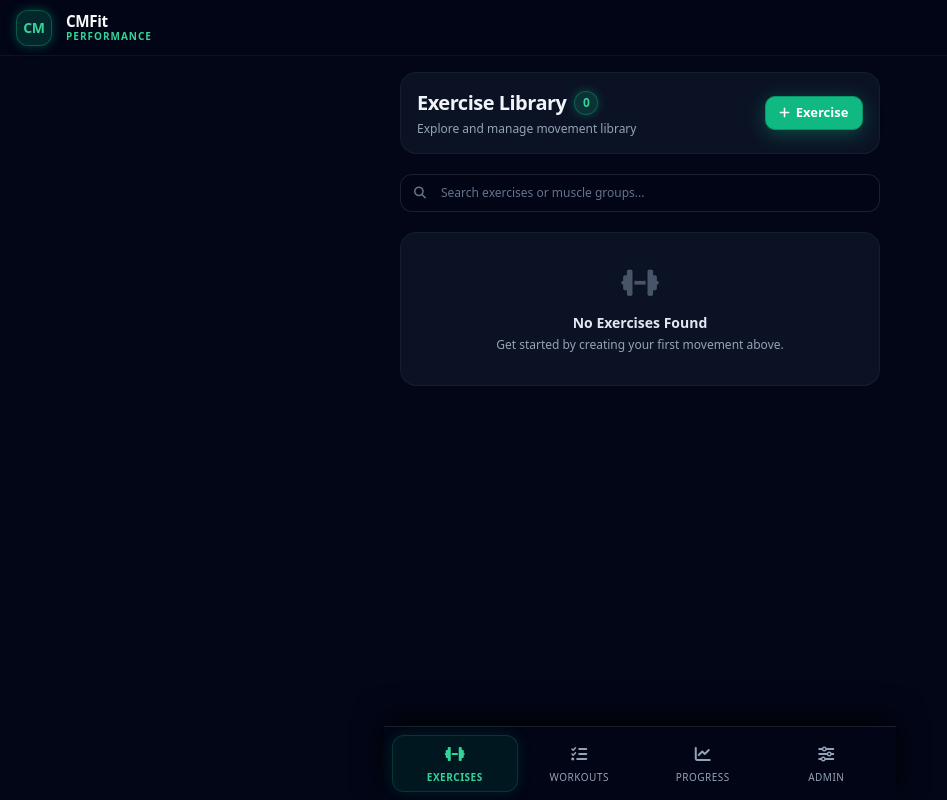
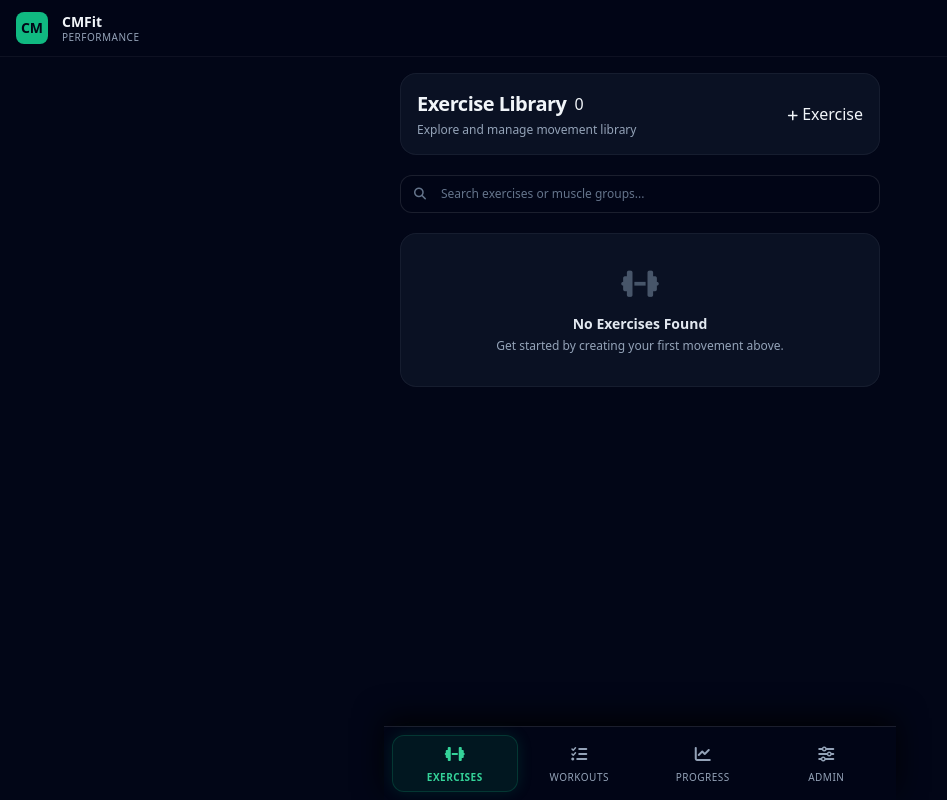
Before and after one commit to riwp/cmfit, a Flask app: page /exercises in a window 1280 px wide. Shown: the whole page, without its empty margins (0-947 px from the left). Run offline with Flask 3, Linux system fonts and the light colour scheme; some libraries are stand-ins or nearby versions.

Commit message:
update: 2026-08-29 11:22:55

```diff
--- a/static/css/style.css
+++ b/static/css/style.css
@@ -1,382 +1,275 @@
 /* ==========================================================================
-   1. CENTRALIZED DESIGN VARIABLES
+   SECTION 1: CORE RESETS & THEME BASE
    ========================================================================== */
-:root {
-  /* Accent Colors (Change these to re-theme the entire application) */
-  --accent-primary: #10b981;              /* Main green theme color */
-  --accent-hover: #059669;                /* Darker green for hover states */
-  --accent-border: #047857;               /* Dark border accent */
-  --accent-text: #34d399;                 /* Bright mint text/icons */
-  --accent-glow: rgba(16, 185, 129, 0.35); /* Button/badge ambient glow */
-  --accent-badge-bg: rgba(16, 185, 129, 0.2);
-
-  /* Page Layout Colors */
-  --color-slate-bg: #020617;
-  --color-card-bg: rgba(15, 23, 42, 0.75);
+*,
+::before,
+::after {
+  box-sizing: border-border;
+  margin: 0;
+  padding: 0;
 }
 
-/* Fix iOS scroll and tap behavior */
-html, body {
-  background-color: var(--color-slate-bg) !important;
-  color: #f8fafc !important;
-  -webkit-tap-highlight-color: transparent;
+:root {
+  --bg-dark: #090d16;
+  --panel-bg: rgba(15, 23, 42, 0.7);
+  --panel-border: rgba(255, 255, 255, 0.08);
+  --accent-emerald: #10b981;
+  --accent-emerald-glow: rgba(16, 185, 129, 0.25);
+  --accent-emerald-border: rgba(16, 185, 129, 0.4);
+  --text-main: #f8fafc;
+  --text-muted: #94a3b8;
+  --danger-red: rgba(225, 29, 72, 0.9);
+  --danger-red-hover: rgba(225, 29, 72, 1);
+  --danger-bg: rgba(225, 29, 72, 0.2);
+  --danger-border: rgba(225, 29, 72, 0.35);
+  --danger-text: #fda4af;
+}
+
+body {
+  background-color: var(--bg-dark);
+  color: var(--text-main);
+  font-family: system-ui, -apple-system, BlinkMacSystemFont, 'Segoe UI', Roboto, Oxygen, Ubuntu, Cantarell, sans-serif;
+  min-height: 100vh;
+  -webkit-font-smoothing: antialiased;
 }
 
 /* ==========================================================================
-   2. BRAND LOGO (CMFit Header)
+   SECTION 2: GLASS & CONTAINER SURFACES
    ========================================================================== */
-.brand-logo-icon {
-  display: flex !important;
-  align-items: center !important;
-  justify-content: center !important;
-  width: 2.25rem !important;
-  height: 2.25rem !important;
-  border-radius: 0.75rem !important;
-  background-color: var(--accent-badge-bg) !important;
-  border: 1px solid var(--accent-glow) !important;
-  color: var(--accent-text) !important;
-  font-weight: 900 !important;
-  font-size: 0.875rem !important;
-  letter-spacing: -0.025em !important;
-  box-shadow: 0 0 12px var(--accent-glow) !important;
-  flex-shrink: 0;
+.glass-card {
+  background-color: var(--panel-bg);
+  backdrop-filter: blur(12px);
+  -webkit-backdrop-filter: blur(12px);
+  border: 1px solid var(--panel-border);
 }
 
-.brand-title {
-  display: block !important;
-  font-size: 0.95rem !important;
-  font-weight: 900 !important;
-  line-height: 1.1 !important;
-  letter-spacing: -0.025em !important;
-  color: #f8fafc !important;
+.glass-header {
+  background-color: rgba(9, 13, 22, 0.85);
+  backdrop-filter: blur(16px);
+  -webkit-backdrop-filter: blur(16px);
+  border-bottom: 1px solid var(--panel-border);
 }
 
-.brand-subtitle {
-  display: block !important;
-  font-size: 0.625rem !important;
-  font-weight: 700 !important;
-  letter-spacing: 0.1em !important;
-  text-transform: uppercase !important;
-  color: var(--accent-text) !important;
-}
-
-/* Header bar layout alignment */
-.ios-header {
-  height: 3.5rem;
-  display: flex;
-  align-items: center;
+.glass-nav {
+  background-color: rgba(9, 13, 22, 0.9);
   backdrop-filter: blur(16px);
   -webkit-backdrop-filter: blur(16px);
+  border-top: 1px solid var(--panel-border);
 }
 
 /* ==========================================================================
-   3. BUTTON COMPONENTS
+   SECTION 3: BUTTON COMPONENTS & ACTIONS
    ========================================================================== */
-/* Large Full-Width Primary Buttons */
+/* Primary Emerald Action Button */
 body .btn-emerald-full,
 body a.btn-emerald-full,
-body button.btn-emerald-full,
-body .btn-exercise,
-body a.btn-exercise,
-body button.btn-exercise,
-body form button[type="submit"] {
+body button.btn-emerald-full {
   width: 100% !important;
   display: flex !important;
   align-items: center !important;
   justify-content: center !important;
   gap: 0.5rem !important;
   padding: 0.875rem 1.25rem !important;
-  background: var(--accent-primary) !important;
-  background-color: var(--accent-primary) !important;
-  color: #ffffff !important;
-  font-weight: 700 !important;
+  background-color: var(--accent-emerald) !important;
+  color: #022c22 !important;
+  font-weight: 800 !important;
   font-size: 0.875rem !important;
-  border-radius: 0.875rem !important;
-  border: 1px solid var(--accent-hover) !important;
-  box-shadow: 0 4px 20px var(--accent-glow) !important;
+  border-radius: 0.75rem !important;
+  border: none !important;
+  box-shadow: 0 4px 14px var(--accent-emerald-glow) !important;
   cursor: pointer !important;
   text-decoration: none !important;
   transition: all 0.15s ease-in-out !important;
 }
 
-body .btn-emerald-full:hover,
-body .btn-exercise:hover,
-body form button[type="submit"]:hover {
-  background: var(--accent-hover) !important;
-  background-color: var(--accent-hover) !important;
-  border-color: var(--accent-border) !important;
-  color: #ffffff !important;
+body .btn-emerald-full:hover {
+  filter: brightness(1.1) !important;
   transform: translateY(-1px) !important;
 }
 
-/* Small Header/Inline Action Button (+ Exercise) */
-body .btn-emerald-sm,
-body a.btn-emerald-sm,
-body button.btn-emerald-sm {
-  display: inline-flex !important;
-  align-items: center !important;
-  justify-content: center !important;
-  gap: 0.375rem !important;
-  padding: 0.4rem 0.85rem !important;
-  background-color: var(--accent-primary) !important;
-  background: var(--accent-primary) !important;
-  color: #ffffff !important;
-  font-weight: 700 !important;
-  font-size: 0.8125rem !important;
-  border-radius: 0.625rem !important;
-  border: 1px solid var(--accent-hover) !important;
-  box-shadow: 0 4px 20px var(--accent-glow) !important;
-  text-decoration: none !important;
-  cursor: pointer !important;
-  transition: all 0.15s ease-in-out !important;
+body .btn-emerald-full:active {
+  transform: translateY(0) !important;
 }
 
-body .btn-emerald-sm i,
-body .btn-emerald-sm span {
-  color: #ffffff !important;
+/* Cancel / Top Header Link */
+.btn-cancel-link {
+  display: flex;
+  align-items: center;
+  gap: 0.375rem;
+  color: var(--text-muted);
+  font-size: 0.75rem;
+  font-weight: 600;
+  text-decoration: none;
+  transition: color 0.15s ease-in-out;
 }
 
-body .btn-emerald-sm:hover {
-  background-color: var(--accent-hover) !important;
-  background: var(--accent-hover) !important;
-  border-color: var(--accent-border) !important;
-  color: #ffffff !important;
-  transform: translateY(-1px) !important;
+.btn-cancel-link:hover {
+  color: var(--text-main);
 }
 
-/* Secondary Danger Delete Button */
-body .btn-danger {
+/* Primary Warning/Delete Action (e.g. Delete Exercise) */
+body .btn-warning,
+body a.btn-warning,
+body button.btn-warning {
   width: 100% !important;
   display: flex !important;
   align-items: center !important;
   justify-content: center !important;
   gap: 0.5rem !important;
   padding: 0.75rem 1rem !important;
-  background-color: rgba(239, 68, 68, 0.1) !important;
-  color: #f87171 !important;
+  background-color: var(--danger-bg) !important;
+  color: var(--danger-text) !important;
   font-weight: 700 !important;
   font-size: 0.8125rem !important;
-  border-radius: 0.875rem !important;
-  border: 1px solid rgba(239, 68, 68, 0.2) !important;
+  border-radius: 0.75rem !important;
+  border: 1px solid var(--danger-border) !important;
   cursor: pointer !important;
+  text-decoration: none !important;
   transition: all 0.15s ease-in-out !important;
 }
 
-body .btn-danger:hover {
-  background-color: rgba(239, 68, 68, 0.2) !important;
-  color: #ef4444 !important;
+body .btn-warning:hover {
+  background-color: rgba(225, 29, 72, 0.35) !important;
+  color: #f43f5e !important;
+}
+
+/* Discard Draft Action */
+body .btn-discard,
+body a.btn-discard,
+body button.btn-discard {
+  width: 100% !important;
+  display: flex !important;
+  align-items: center !important;
+  justify-content: center !important;
+  gap: 0.5rem !important;
+  padding: 0.75rem 1rem !important;
+  background-color: rgba(30, 41, 59, 0.4) !important;
+  color: #94a3b8 !important;
+  font-weight: 700 !important;
+  font-size: 0.8125rem !important;
+  border-radius: 0.75rem !important;
+  border: 1px solid rgba(255, 255, 255, 0.05) !important;
+  cursor: pointer !important;
+  text-decoration: none !important;
+  transition: all 0.15s ease-in-out !important;
+}
+
+body .btn-discard:hover {
+  background-color: rgba(30, 41, 59, 0.7) !important;
+  color: #cbd5e1 !important;
 }
 
 /* ==========================================================================
-   4. COUNTER BADGES & PILLS
+   SECTION 4: FORM CONTROLS & INTERACTIVE INPUTS
    ========================================================================== */
-/* Header Counter Pill */
-body .exercise-counter-badge,
-body span#exerciseCounter.exercise-counter-badge {
-  display: inline-flex !important;
-  align-items: center !important;
-  justify-content: center !important;
-  min-width: 1.5rem !important;
-  height: 1.5rem !important;
-  padding: 0 0.4rem !important;
-  border-radius: 9999px !important;
-  background-color: var(--accent-badge-bg) !important;
-  background: var(--accent-badge-bg) !important;
-  color: var(--accent-text) !important;
-  border: 1px solid var(--accent-glow) !important;
-  font-weight: 800 !important;
-  font-size: 0.75rem !important;
-  line-height: 1 !important;
-  box-shadow: 0 0 10px var(--accent-glow) !important;
-  flex-shrink: 0 !important;
+.form-page-title {
+  font-size: 1.125rem;
+  font-weight: 800;
+  color: var(--text-main);
+  text-align: center;
 }
 
-/* Larger Item Badges */
-body .exercise-badge,
-body .exercise-number-badge,
-body .exercise-count-pill,
-body [class*="exercise-badge"] {
-  display: inline-flex !important;
-  align-items: center !important;
-  justify-content: center !important;
-  width: 2.25rem !important;
-  height: 2.25rem !important;
-  min-width: 2.25rem !important;
-  min-height: 2.25rem !important;
-  border-radius: 9999px !important;
-  background: #064e3b !important;
-  background-color: #064e3b !important;
-  color: var(--accent-text) !important;
-  border: 1px solid var(--accent-glow) !important;
-  font-weight: 800 !important;
-  font-size: 0.875rem !important;
-  line-height: 1 !important;
-  box-shadow: 0 0 10px var(--accent-glow) !important;
-  flex-shrink: 0 !important;
+.form-input:focus {
+  border-color: var(--accent-emerald-border) !important;
+  box-shadow: 0 0 0 2px var(--accent-emerald-glow) !important;
+}
+
+/* Muscle Pill Selection Toggle */
+input[type="checkbox"]:checked + .muscle-toggle-pill {
+  background-color: rgba(16, 185, 129, 0.15);
+  color: #34d399;
+  border-color: var(--accent-emerald-border);
+}
+
+/* Number Inputs with Custom Styling */
+.custom-stat-input {
+  color: var(--text-main);
+}
+.custom-stat-input::-webkit-outer-spin-button,
+.custom-stat-input::-webkit-inner-spin-button {
+  -webkit-appearance: none;
+  margin: 0;
+}
+.custom-stat-input[type=number] {
+  -moz-appearance: textfield;
+}
+
+/* File Upload Target Box */
+.file-upload-box:hover {
+  border-color: var(--accent-emerald-border);
+  background-color: rgba(15, 23, 42, 0.9);
+}
+
+.file-upload-box:hover .upload-icon {
+  color: var(--accent-emerald);
+}
+
+.accent-text {
+  color: #34d399;
 }
 
 /* ==========================================================================
-   5. CARDS & MEDIA UTILITIES
+   SECTION 5: MEDIA UTILITIES & PREVIEW BADGES
    ========================================================================== */
-.glass-card {
-  background-color: var(--color-card-bg);
-  backdrop-filter: blur(12px);
-  -webkit-backdrop-filter: blur(12px);
-}
-
-.media-gallery-grid {
-  display: grid;
-  grid-template-columns: repeat(3, minmax(0, 1fr));
-  gap: 0.5rem;
-}
-
-.media-gallery-item {
-  position: relative;
-  aspect-ratio: 1 / 1;
-  border-radius: 0.75rem;
-  overflow: hidden;
-  border: 1px solid rgba(255, 255, 255, 0.1);
-}
-
-.media-gallery-item img {
-  width: 100%;
-  height: 100%;
-  object-fit: cover;
-}
-
-.btn-delete-image {
+/* Pre-upload Dynamic Image Delete 'X' Button */
+.btn-preview-delete {
   position: absolute;
   top: 0.25rem;
   right: 0.25rem;
   width: 1.5rem;
   height: 1.5rem;
   border-radius: 9999px;
-  background-color: rgba(0, 0, 0, 0.75);
-  color: #ef4444;
+  background-color: var(--danger-red);
+  color: #ffffff;
   display: flex;
   align-items: center;
   justify-content: center;
-  font-size: 0.75rem;
+  font-size: 0.625rem;
+  font-weight: 700;
   border: none;
   cursor: pointer;
+  box-shadow: 0 2px 6px rgba(0, 0, 0, 0.4);
+  transition: background-color 0.15s ease-in-out;
 }
 
-/* ==========================================================================
-   FORM INPUTS & CHECKBOXES
-   ========================================================================== */
-.form-input:focus {
-  border-color: var(--accent-glow) !important;
-  box-shadow: 0 0 0 2px var(--accent-badge-bg) !important;
+.btn-preview-delete:hover {
+  background-color: var(--danger-red-hover);
 }
 
-.form-checkbox {
-  color: var(--accent-primary) !important;
+/* Saved Image Overlay Badges */
+.btn-delete-saved-img {
+  position: absolute;
+  top: 0.25rem;
+  right: 0.25rem;
+  background-color: var(--danger-red);
+  color: #ffffff;
+  font-size: 0.625rem;
+  font-weight: 800;
+  padding: 0.25rem 0.5rem;
+  border-radius: 0.375rem;
+  cursor: pointer;
+  display: flex;
+  align-items: center;
+  gap: 0.25rem;
+  box-shadow: 0 2px 6px rgba(0, 0, 0, 0.4);
+  transition: background-color 0.15s ease-in-out;
 }
 
-.form-checkbox:focus {
-  --tw-ring-color: var(--accent-glow) !important;
+.btn-delete-saved-img:hover {
+  background-color: var(--danger-red-hover);
 }
 
-/* Custom Number Inputs (Sets, Reps, Rest) */
-.custom-stat-input {
-  color: var(--accent-text) !important;
+.img-deleting-overlay {
+  position: absolute;
+  inset: 0;
+  background-color: rgba(69, 10, 10, 0.85);
+  display: none;
+  flex-direction: column;
+  align-items: center;
+  justify-content: center;
+  color: #fca5a5;
+  gap: 0.25rem;
+  border: 2px solid #ef4444;
+  border-radius: 0.5rem;
+  cursor: pointer;
 }
-
-.custom-stat-input:focus {
-  border-color: var(--accent-glow) !important;
-}
-
-/* Dynamic Selected Card State */
-.exercise-card:hover {
-  border-color: var(--accent-glow) !important;
-}
-
-.exercise-card.card-selected {
-  border-left-color: var(--accent-primary) !important;
-  background-color: var(--accent-badge-bg) !important;
-}
-
-/* Accordion Summary Hover */
-.accordion-summary:hover {
-  color: var(--accent-text) !important;
-}
-
-.accent-icon {
-  color: var(--accent-text) !important;
-}
-
-.accent-text {
-  color: var(--accent-text) !important;
-}
-
-/* Muscle Group Toggle Pills */
-.peer:checked + .muscle-toggle-pill {
-  background-color: var(--accent-badge-bg) !important;
-  color: var(--accent-text) !important;
-  border-color: var(--accent-glow) !important;
-}
-
-/* Drag & Drop File Upload Box */
-.file-upload-box:hover {
-  border-color: var(--accent-glow) !important;
-}
-
-.file-upload-box:hover .upload-icon {
-  color: var(--accent-text) !important;
-}
-
-.file-upload-box:hover #file-label {
-  color: #e2e8f0 !important;
-}
-
-/* Image Preview Border Glow */
-.preview-box-accent {
-  border: 1px solid var(--accent-glow) !important;
-}
-
-/* Alert / Flash Banners */
-.alert-error {
-  background-color: rgba(244, 63, 94, 0.1) !important;
-  border-color: rgba(244, 63, 94, 0.2) !important;
-  color: #fb7185 !important;
-}
-
-/* Tab Active State */
-.tab-active {
-  border-color: var(--accent-glow) !important;
-  color: var(--accent-text) !important;
-}
-
-/* Success Alert / Flash Banner */
-.alert-success {
-  background-color: var(--accent-badge-bg) !important;
-  border-color: var(--accent-badge-border) !important;
-  color: var(--accent-text) !important;
-}
-
-/* Custom Toggle Switches */
-.peer:checked ~ .toggle-switch {
-  background-color: var(--accent-glow) !important;
-}
-
-/* Audio Library Play Button */
-.btn-audio-play {
-  background-color: var(--accent-badge-bg) !important;
-  border: 1px solid var(--accent-badge-border) !important;
-  color: var(--accent-text) !important;
-}
-
-.btn-audio-play:hover {
-  background-color: rgba(16, 185, 129, 0.25) !important;
-}
-
-/* Reusable Square Icon Danger Button */
-.btn-icon-danger {
-  background-color: rgba(244, 63, 94, 0.1) !important;
-  border: 1px solid rgba(244, 63, 94, 0.2) !important;
-  color: #fb7185 !important;
-}
-
-.btn-icon-danger:hover {
-  background-color: rgba(244, 63, 94, 0.2) !important;
-}
```
Also changed, not shown: templates/add_new_exercise.html (+5 -12 lines).
